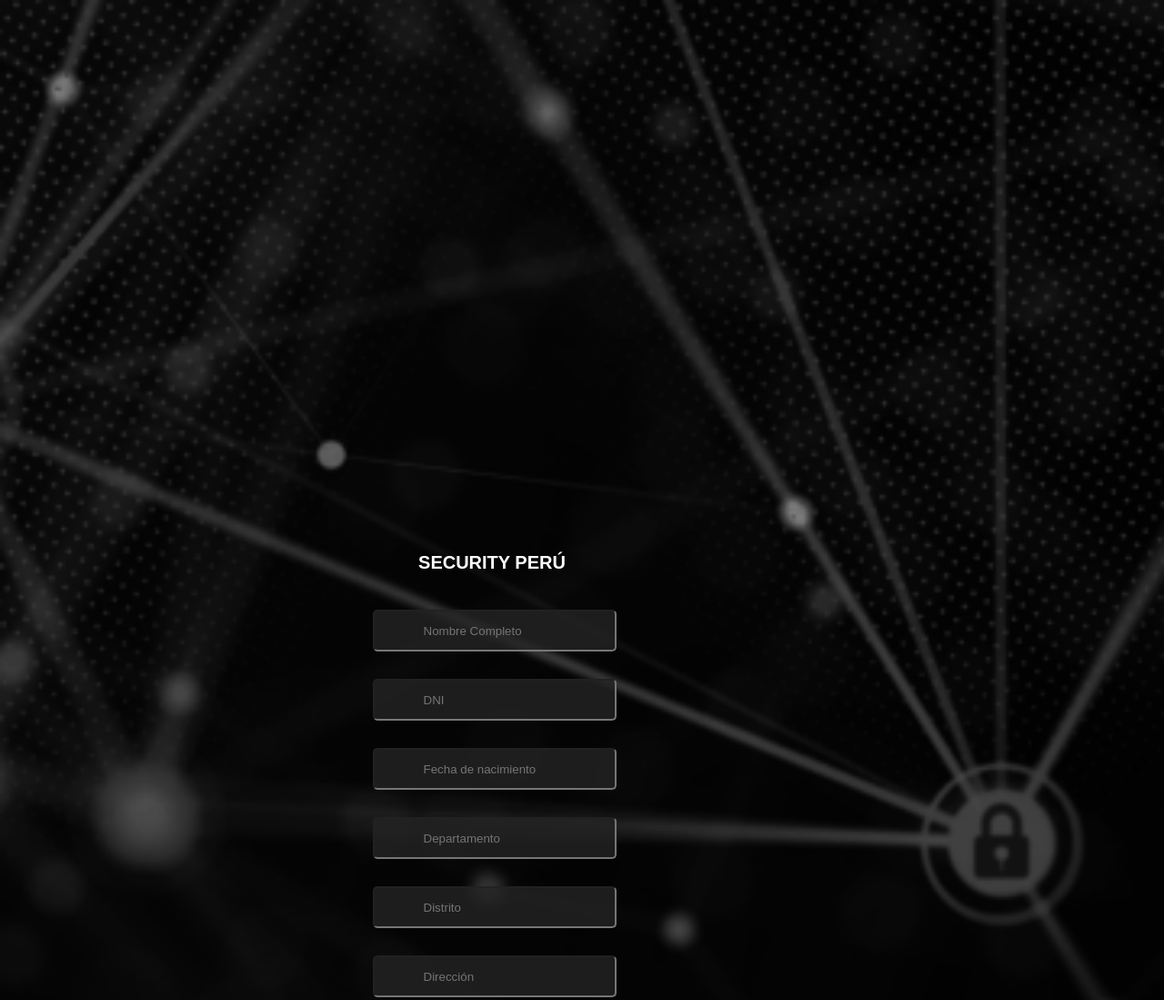
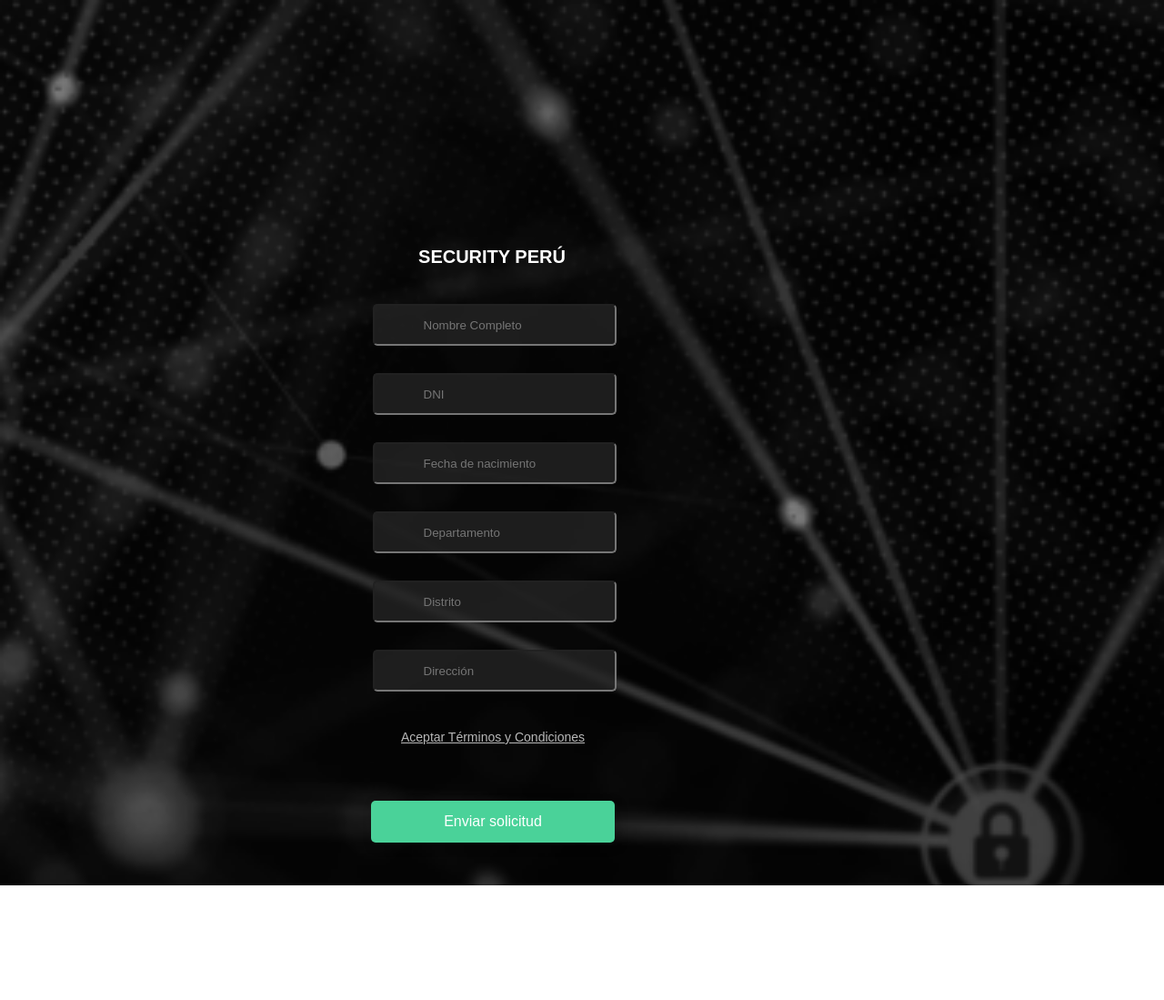
Before and after one commit to GerardoCieza/LOGIN1, a plain HTML site: page regiter.html in a window 1280 px wide. Shown: the top 1099 px of the page at 91% size. After the commit the page ends 973 px from the top, so only its background shows below. Drawn offline with Linux system fonts and the light colour scheme.

Commit message:
modificar top

```diff
--- a/styleRegister.css
+++ b/styleRegister.css
@@ -24,7 +24,7 @@ body {
     align-items: center;
     position: relative;
     max-width: 300px;
-    top: 70%;
+    top: 28%;
     left: 25%;
     gap: 40px;
 }
```
